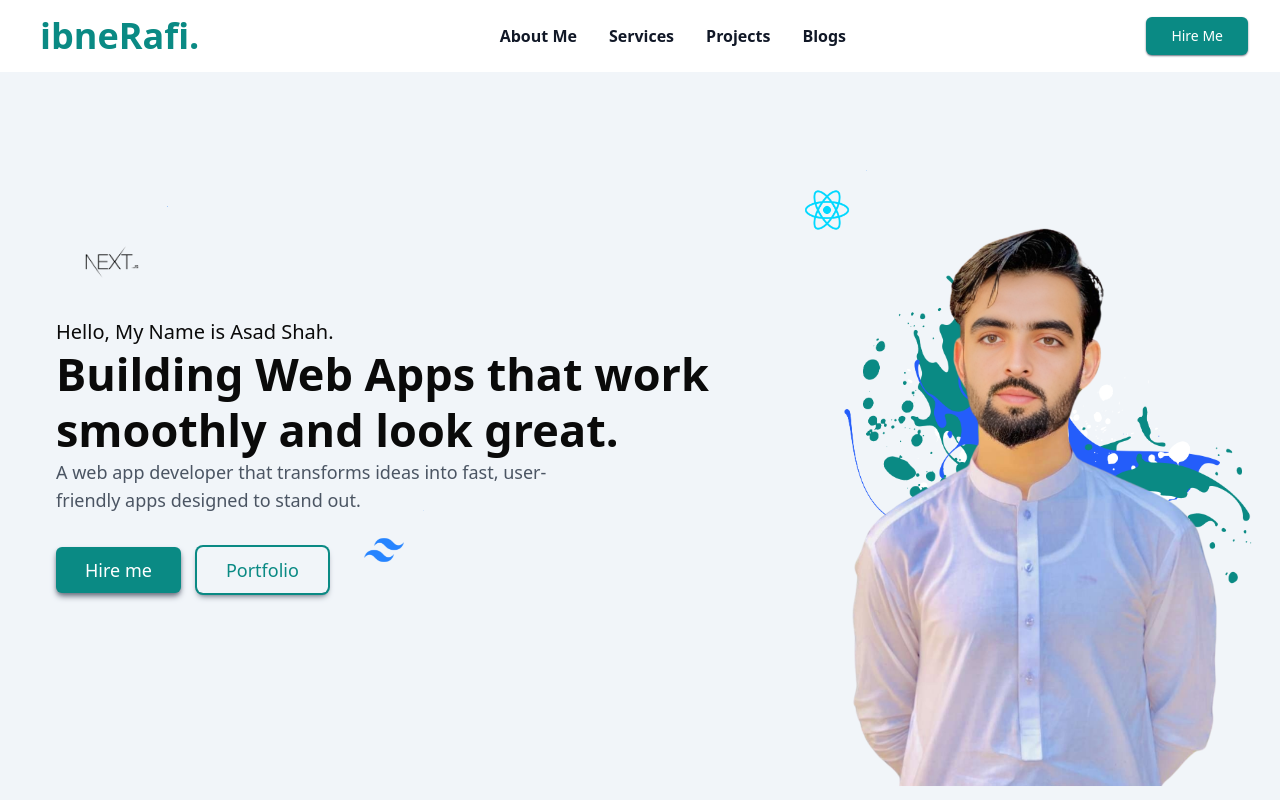
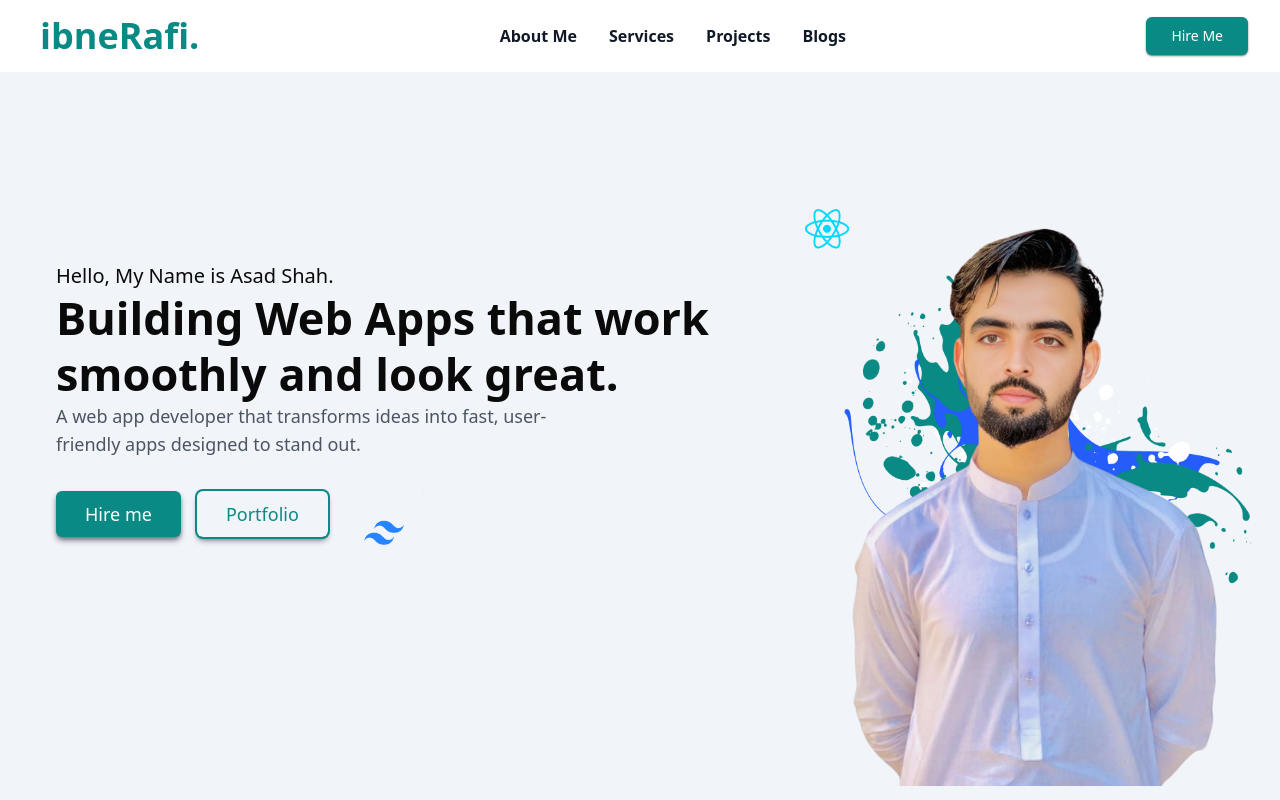
Before and after one commit to iamasadshah/iamasadshah-ibnerafi, a Next.js app: page / in a window 1280 px wide. Shown: the top 800 px of the page. Built offline with nearby package versions, Linux system fonts and the light colour scheme.

Commit message:
GSAP Added

```diff
--- a/package.json
+++ b/package.json
@@ -14,6 +14,7 @@
     "class-variance-authority": "^0.7.0",
     "clsx": "^2.1.1",
     "framer-motion": "^11.11.17",
+    "gsap": "^3.12.5",
     "lucide-react": "^0.453.0",
     "next": "14.2.15",
     "next-sanity": "^9.5.5",
--- a/src/app/components/Hero.tsx
+++ b/src/app/components/Hero.tsx
@@ -1,18 +1,59 @@
-import React from "react";
+"use client";
+import React, { useEffect, useRef } from "react";
+import gsap from "gsap";
 import Image from "next/image";
 
 const Hero = () => {
+  const textRef = useRef<HTMLDivElement>(null);
+
+  useEffect(() => {
+    if (textRef.current) {
+      // Convert HTMLCollection to an array for GSAP compatibility
+      const childrenArray = Array.from(textRef.current.children);
+
+      // Text Staggered Animation
+      gsap.fromTo(
+        childrenArray,
+        { y: 30, opacity: 0 },
+        {
+          y: 0,
+          opacity: 1,
+          stagger: 0.3,
+          duration: 1,
+          ease: "power2.out",
+          delay: 0.5,
+        }
+      );
+    }
+
+    // Floating Particle Animation
+    gsap.to(".floating-particle", {
+      y: 20,
+      repeat: -1,
+      yoyo: true,
+      duration: 2,
+      ease: "sine.inOut",
+    });
+
+    // Background Image Animation
+    gsap.fromTo(
+      ".background-image",
+      { opacity: 0, scale: 1.2 },
+      { opacity: 1, scale: 1, duration: 1.5, ease: "power2.out" }
+    );
+  }, []);
+
   return (
     <div className="lg:flex lg:pr-6 h-screen Hero-container bg-slate-100 relative overflow-hidden md:h-[1050px] lg:h-screen">
       {/* Image Section */}
       <div className="Image-Div flex flex-col justify-center items-center px-4 relative h-[50vh] lg:h-full lg:basis-[60%] order-first lg:order-last">
         {/* Particle Two (Floating Animation) */}
         <Image
-          src={"/particle-one.png"}
+          src="/particle-one.png"
           alt="particle-one"
           width={300}
           height={300}
-          className="h-20 w-20 hidden lg:block lg:-mb-20 -ml-[400px] transition-all duration-700 transform translate-y-[100px] delay-2000 ease-out animate-spin-slow lg:translate-y-0"
+          className="h-20 w-20 hidden lg:block lg:-mb-20 -ml-[400px] floating-particle"
         />
 
         {/* Hero Image */}
@@ -30,50 +71,44 @@ const Hero = () => {
           alt="Background-Image"
           width={1000}
           height={1000}
-          className="absolute z-0 object-contain w-[250px] h-[250px] sm:w-[350px] sm:h-[350px] md:w-[450px] md:h-[450px] lg:w-full lg:h-full"
+          className="absolute z-0 object-contain w-[250px] h-[250px] sm:w-[350px] sm:h-[350px] md:w-[450px] md:h-[450px] lg:w-full lg:h-full background-image"
         />
       </div>
 
       {/* Text Section */}
-      <div className="flex flex-col justify-center md:-mt-16 md:pl-14 px-4 h-[50vh] lg:h-full leading-[2.5rem] lg:leading-[3.5rem]">
-        {/* Particle One (Pulse Animation) */}
-        <Image
-          src={"/particle-two.png"}
-          alt="particle-two"
-          width={300}
-          height={300}
-          className="h-28 w-28 hidden lg:block animate-pulse"
-        />
-
-        <p className="text-lg sm:text-xl animate-typewriter">
+      <div
+        ref={textRef}
+        className="flex flex-col justify-center md:-mt-16 md:pl-14 px-4 h-[50vh] lg:h-full leading-[2.5rem] lg:leading-[3.5rem]"
+      >
+        <p className="text-lg sm:text-xl animate-item">
           Hello, My Name is Asad Shah.
         </p>
-        <h1 className="text-[30px] sm:text-[35px] md:text-[45px] font-semibold leading-9 sm:leading-10 md:leading-[3.5rem] animate-zoom-in">
+        <h1 className="text-[30px] sm:text-[35px] md:text-[45px] font-semibold leading-9 sm:leading-10 md:leading-[3.5rem] animate-item">
           Building Web Apps that work smoothly and look great.
         </h1>
-        <p className="text-sm sm:text-base md:text-lg text-gray-600 lg:pr-52">
+        <p className="text-sm sm:text-base md:text-lg text-gray-600 lg:pr-52 animate-item">
           A web app developer that transforms ideas into fast, user-friendly
           apps designed to stand out.
         </p>
 
         <div className="flex justify-center items-center space-x-4 mt-4 lg:justify-start">
           {/* Hire Me Button */}
-          <button className="inline-flex items-center px-6 py-2 border border-transparent text-sm shadow-md font-medium rounded-md shadow-gray-500 text-white bg-primary1 hover:bg-transparent cursor-pointer transition-all duration-300 hover:text-primary1 hover:ring-2 hover:ring-primary1 md:text-lg md:px-10 lg:px-7 animate-slide-left">
+          <button className="inline-flex items-center px-6 py-2 border border-transparent text-sm shadow-md font-medium rounded-md shadow-gray-500 text-white bg-primary1 hover:bg-transparent cursor-pointer transition-all duration-300 hover:text-primary1 hover:ring-2 hover:ring-primary1 md:text-lg md:px-10 lg:px-7">
             <a href="">Hire me</a>
           </button>
 
           {/* Portfolio Button */}
-          <button className="inline-flex items-center px-6 py-2 border border-transparent text-sm shadow-md font-medium rounded-md shadow-gray-500 text-primary1 bg-transparent hover:bg-primary1 cursor-pointer transition-all duration-300 hover:text-white ring-2 ring-primary1 md:text-lg md:px-10 lg:px-7 animate-slide-right">
+          <button className="inline-flex items-center px-6 py-2 border border-transparent text-sm shadow-md font-medium rounded-md shadow-gray-500 text-primary1 bg-transparent hover:bg-primary1 cursor-pointer transition-all duration-300 hover:text-white ring-2 ring-primary1 md:text-lg md:px-10 lg:px-7">
             <a href="#">Portfolio</a>
           </button>
 
           {/* Particle Three (Spin Animation) */}
           <Image
-            src={"/particle-three.png"}
+            src="/particle-three.png"
             alt="particle-three"
             width={300}
             height={300}
-            className="h-20 w-20 hidden lg:block animate-bounce-slow"
+            className="h-20 w-20 hidden lg:block floating-particle"
           />
         </div>
       </div>
--- a/src/app/components/Navbar.tsx
+++ b/src/app/components/Navbar.tsx
@@ -8,7 +8,7 @@ const Navbar = () => {
   const [menuOpen, setMenuOpen] = useState(false);
 
   return (
-    <header className="bg-white">
+    <header>
       {/* Navbar container */}
       <div className="max-w-7xl mx-auto px-4 sm:px-6 lg:px-8 ">
         <div className="flex justify-between items-center py-4">
```
Also changed, not shown: 1 other file (tests, documents, lock files or other folders).
